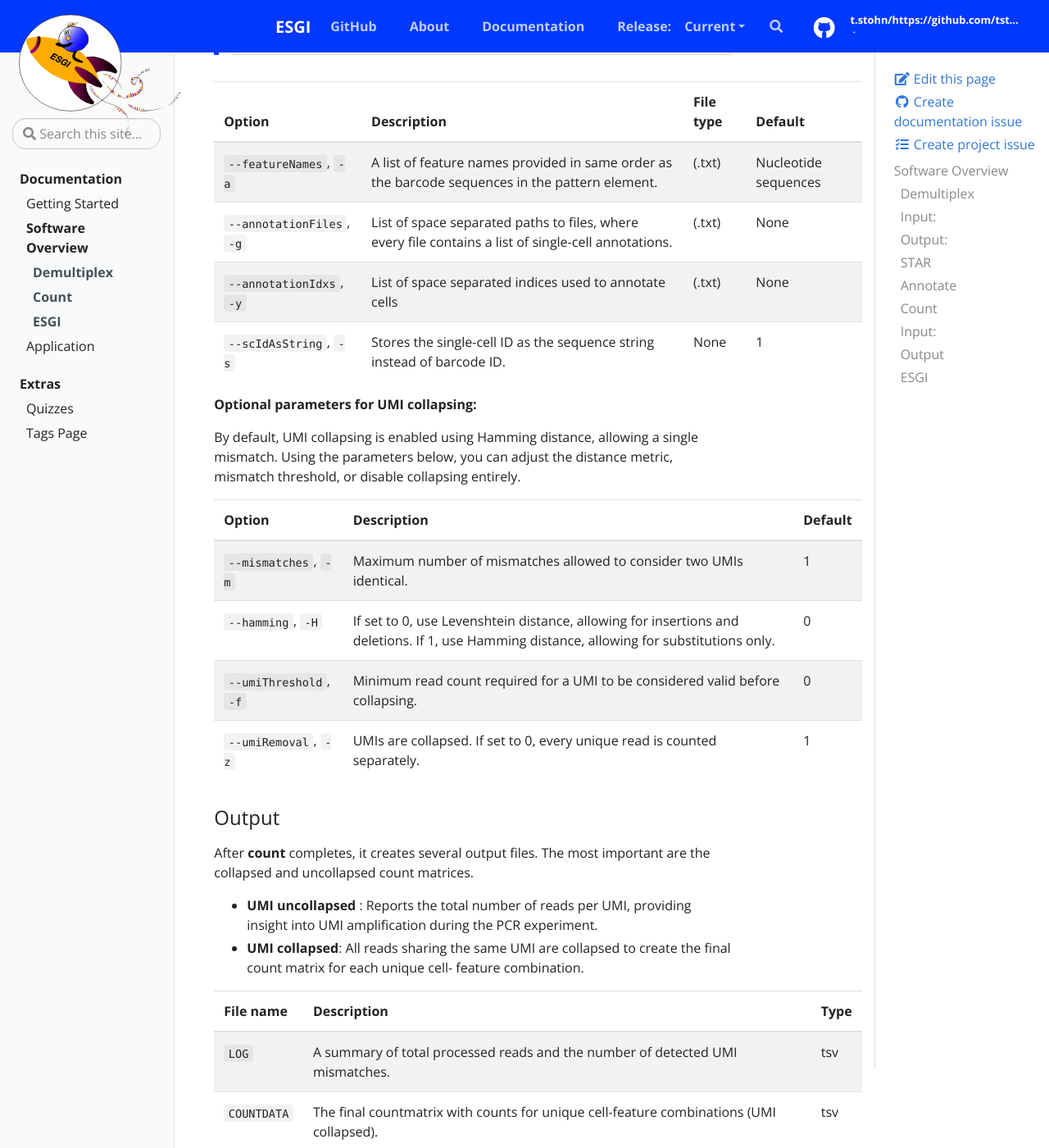
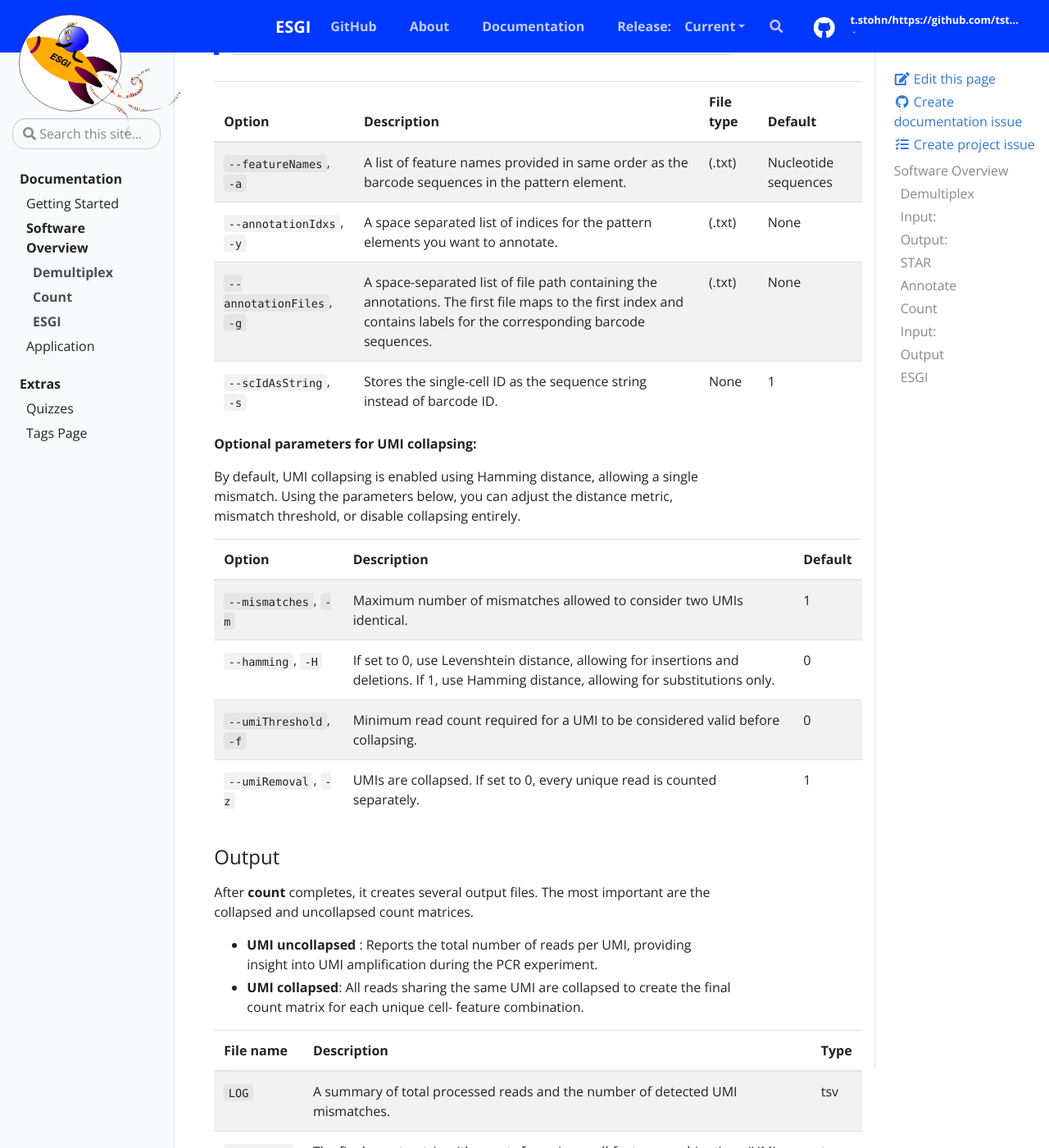
Before and after one commit to tstohn/ESGI.documentation, a Jekyll site: the page built from _docs/software-overview.md, in a window 1280 px wide and 1400 px high, scrolled down 5415 px. Shown: the whole window at 82% size. Built offline with Jekyll 4.4.1, drawn with Linux system fonts in a browser that asks for light colours; some of the changed text lies outside the part shown.

Commit message:
added count

````diff
--- a/_docs/software-overview.md
+++ b/_docs/software-overview.md
@@ -130,8 +130,8 @@ Feature names in same order as corresponding barcode sequences:
 | Option | Description | File type | Default |
 | ---------- | ------------- | ----------- | -------------- |
 | `--featureNames`, `-a` | A list of feature names provided in same order as the barcode sequences in the pattern element. | (.txt) | Nucleotide sequences
-|  `--annotationFiles`, `-g` | List of space separated paths to files, where every file contains a list of single-cell annotations. | (.txt) | None
-|  `--annotationIdxs`, `-y` | List of space separated indices used to annotate cells  | (.txt) | None
+|  `--annotationIdxs`, `-y` | A space separated list of indices for the pattern elements you want to annotate. | (.txt) | None
+|  `--annotationFiles`, `-g` | A space-separated list of file path containing the annotations. The first file maps to the first index and contains labels for the corresponding barcode sequences.  | (.txt) | None
 |  `--scIdAsString`, `-s` | Stores the single-cell ID as the sequence string instead of barcode ID. | None | 1
 
 **Optional parameters for UMI collapsing:**
@@ -158,34 +158,36 @@ After **count** completes, it creates several output files. The most important a
 |  `UMISTAT` | Describes UMI amplification per feature and its occurrence | tsv
 
 ## ESGI
-Instead of running **demultiplex** and **count** separately, you can execute them together using **ESGI**. To do this, you must provide an *initialization-file (.ini)* containing the essential input, including paths to all barcode files, as well as indexing information. Including feature names and single-cell annotations is optional.
+Instead of running **demultiplex** and **count** separately, you can execute them together using **ESGI**. To do this, you must provide an `initialization-file (.ini)` containing the essential input, including paths to all pattern files, as well as indexing information. Including feature names and single-cell annotations is optional.
 
-Example of ESGI Initialization-file:
 
->```
-># Input directory
->forward="/path/to/forward_reads.fastq.gz"
-># Reverse reads (optional)
->reverse="/path/to/reverse_reads.fastq.gz"
->
-># Output directory
->output="/path/to/output"
->
-># Paths to barcode scheme and mismatch settings
->pattern="/path/to/barcode_pattern.txt"
->mismatches="/path/to/mismatches.txt"
->
-># Indexes for single-cell, feature, and UMI assignment
->SC_ID=1,5
->FEATURE_ID=3
->UMI_ID=4
->
-># Optional: feature names and single-cell annotations
->FEATURE_NAMES="/path/to/feature_names.txt"
->
->ANNOTATION_IDs="/path/to/annotation_ID.txt"
->ANNOTATION_NAMES="/path/to/annotation_names.txt"
->
->threads=10
->prefix=MYEXPERIMENT
->```
+
+*Example of ESGI Initialization-file:*
+
+```
+# Input directory
+forward="/path/to/forward_reads.fastq.gz"
+# Reverse reads (optional)
+reverse="/path/to/reverse_reads.fastq.gz"
+
+# Output directory
+output="/path/to/output"
+
+# Paths to barcode scheme and mismatch settings
+pattern="/path/to/barcode_pattern.txt"
+mismatches="/path/to/mismatches.txt"
+
+# Indexes for single-cell, feature, and UMI assignment
+SC_ID=1,5
+FEATURE_ID=3
+UMI_ID=4
+
+# Optional: feature names and single-cell annotations
+FEATURE_NAMES="/path/to/feature_names.txt"
+
+ANNOTATION_IDs="/path/to/annotation_ID.txt"
+ANNOTATION_NAMES="/path/to/annotation_names.txt"
+
+threads=10
+prefix=MYEXPERIMENT
+```
````
